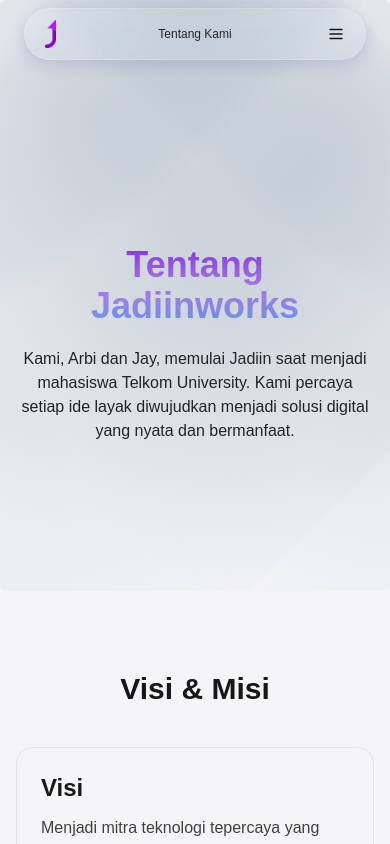
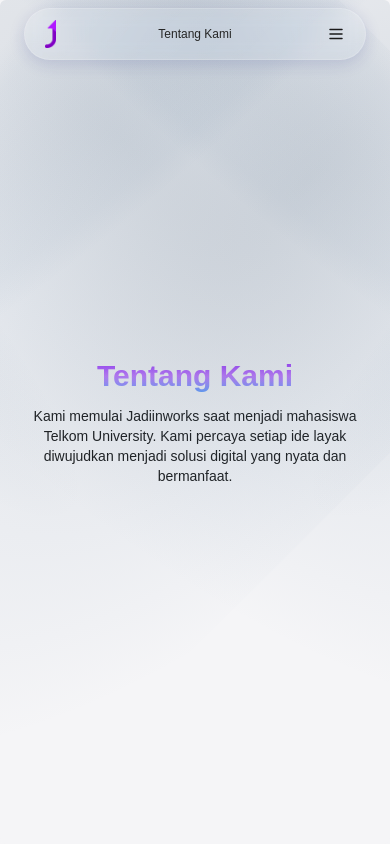
Before and after one commit to Jadiin-Works/Jadiinworks-company-profile, a Next.js app: page /tentangkami in a window 390 px wide. Shown: the top 844 px of the page. Built offline with nearby package versions, Linux system fonts and the light colour scheme.

Commit message:
update pada hero about us dan kontak rensponsif mobile

```diff
--- a/src/app/kontak/page.tsx
+++ b/src/app/kontak/page.tsx
@@ -3,6 +3,7 @@
 import { Spotlight } from "@/components/ui/spotlight-new";
 import { IconBrandWhatsapp, IconMail, IconBrandInstagram, IconBrandLinkedin } from "@tabler/icons-react";
 import ContactForm from "@/components/ui/contact-form";
+import SpotlightKontakDemo from "@/components/spotlight-kontak-demo";
 
 export const metadata = {
   title: "Portfolio | Jadiinworks",
@@ -12,16 +13,9 @@
   return (
     <div className="min-h-screen">
       <NavbarDemo />
-      <section className="min-h-[70vh] md:h-screen w-full rounded-md flex items-center justify-center bg-white dark:bg-black antialiased bg-grid-black/[0.02] dark:bg-grid-white/[0.02] relative overflow-hidden">
-        <Spotlight />
-        <div className="p-4 max-w-7xl mx-auto relative z-10 w-full pt-28 md:pt-0 text-center">
-          <h1 className="text-4xl md:text-7xl font-bold text-center bg-clip-text text-transparent bg-gradient-to-b from-purple-600 via-purple-400 to-blue-400 dark:from-purple-400 dark:via-purple-300 dark:to-blue-300">
-            Hubungi <br /> Jadiinworks
-          </h1>
-          <p className="mt-4 font-normal text-base dark:text-neutral-300 max-w-lg text-center mx-auto">
-            Berbasis di Bojongsoang, Bandung. Melayani klien di seluruh Indonesia.
-          </p>
-        </div>
+
+      <section className="">
+        <SpotlightKontakDemo />
       </section>
 
       <section className="py-20 px-4 bg-white dark:bg-black">
--- a/src/app/tentangkami/page.tsx
+++ b/src/app/tentangkami/page.tsx
@@ -7,6 +7,7 @@
 import { IconCrown, IconPuzzle2, IconBulb } from "@tabler/icons-react";
 import WobbleCardDemo from "@/components/ui/wobble-card-demo";
 import BentoGridSecondDemo from "@/components/bento-grid-demo-2";
+import SpotlightTentangKamiDemo from "@/components/spotlight-tentangkami-demo";
 
 
 export const metadata = {
@@ -19,17 +20,8 @@
       <NavbarDemo />
 
       {/* Hero / Story */}
-      <section className="min-h-[70vh] md:h-screen w-full rounded-md flex items-center justify-center bg-white dark:bg-black antialiased bg-grid-black/[0.02] dark:bg-grid-white/[0.02] relative overflow-hidden">
-        <Spotlight />
-        <div className="p-4 max-w-7xl mx-auto relative z-10 w-full pt-28 md:pt-0 text-center">
-          <h1 className="text-4xl md:text-7xl font-bold bg-clip-text text-transparent bg-gradient-to-b from-purple-600 via-purple-400 to-blue-400 dark:from-purple-400 dark:via-purple-300 dark:to-blue-300 leading-[1.15] pb-1 md:pb-2 inline-block">
-            Tentang <br /> Jadiinworks
-          </h1>
-          <p className="mt-4 text-base md:text-lg dark:text-neutral-300 max-w-2xl mx-auto">
-            Kami, Arbi dan Jay, memulai Jadiin saat menjadi mahasiswa Telkom University.
-            Kami percaya setiap ide layak diwujudkan menjadi solusi digital yang nyata dan bermanfaat.
-          </p>
-        </div>
+      <section className="">
+        <SpotlightTentangKamiDemo />
       </section>
 
       {/* Visi & Misi */}
--- /dev/null
+++ b/src/components/spotlight-kontak-demo.tsx
@@ -0,0 +1,20 @@
+"use client";
+import React from "react";
+import { Spotlight } from "@/components/ui/spotlight-new";
+import { HoverBorderGradient } from "@/components/ui/hover-border-gradient";
+
+export default function SpotlightNewDemo() {
+  return (
+    <div className="h-screen w-full rounded-md flex items-center justify-center bg-white dark:bg-black antialiased bg-grid-black/[0.02] dark:bg-grid-white/[0.02] relative overflow-hidden">
+      <Spotlight />
+      <div className="p-4 sm:p-6 md:p-4 max-w-7xl mx-auto relative z-10 w-full">
+        <h1 className="text-3xl sm:text-4xl md:text-7xl font-bold text-center bg-clip-text text-transparent bg-gradient-to-b from-purple-600 via-purple-400 to-blue-400 dark:from-purple-400 dark:via-purple-300 dark:to-blue-300">
+            Hubungi <br /> Jadiinworks
+        </h1>
+        <p className="mt-3 sm:mt-4 font-normal text-sm sm:text-base dark:text-neutral-300 max-w-sm sm:max-w-lg text-center mx-auto">
+            Berbasis di Bojongsoang, Bandung. Melayani klien di seluruh Indonesia.
+        </p>
+      </div>
+    </div>
+  );
+}
--- /dev/null
+++ b/src/components/spotlight-tentangkami-demo.tsx
@@ -0,0 +1,21 @@
+"use client";
+import React from "react";
+import { Spotlight } from "@/components/ui/spotlight-new";
+import { HoverBorderGradient } from "@/components/ui/hover-border-gradient";
+
+export default function SpotlightNewDemo() {
+  return (
+    <div className="h-screen w-full rounded-md flex items-center justify-center bg-white dark:bg-black antialiased bg-grid-black/[0.02] dark:bg-grid-white/[0.02] relative overflow-hidden">
+      <Spotlight />
+      <div className="p-4 sm:p-6 md:p-4 max-w-7xl mx-auto relative z-10 w-full">
+        <h1 className="text-3xl sm:text-4xl md:text-7xl font-bold text-center bg-clip-text text-transparent bg-gradient-to-b from-purple-600 via-purple-400 to-blue-400 dark:from-purple-400 dark:via-purple-300 dark:to-blue-300">
+          Tentang Kami
+        </h1>
+        <p className="mt-3 sm:mt-4 font-normal text-sm sm:text-base dark:text-neutral-300 max-w-sm sm:max-w-lg text-center mx-auto">
+        Kami memulai Jadiinworks saat menjadi mahasiswa Telkom University.
+        Kami percaya setiap ide layak diwujudkan menjadi solusi digital yang nyata dan bermanfaat.
+        </p>
+      </div>
+    </div>
+  );
+}
```
